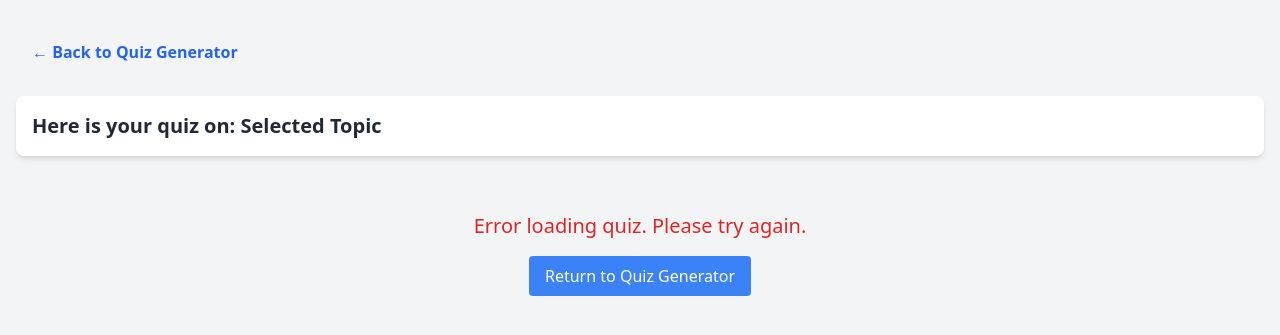
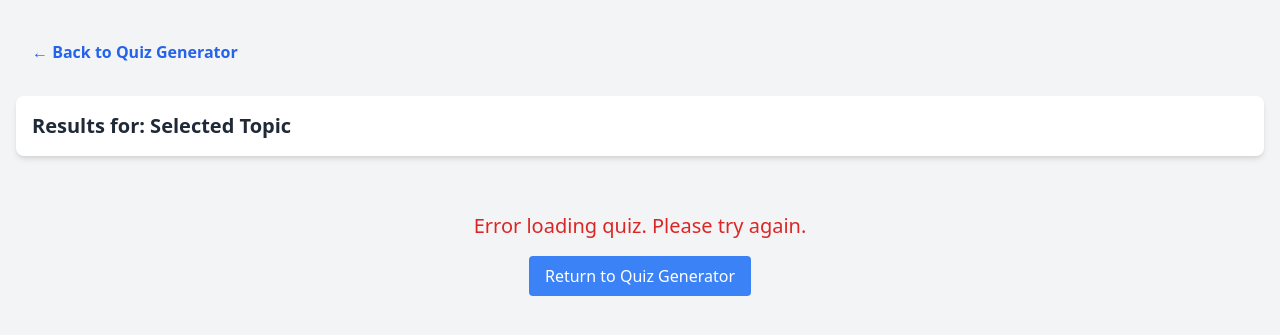
Before and after one commit to Azhar-Sharif/QuizMentor, a Flask app: page /quiz in a window 1280 px wide. Shown: the top 335 px of the page. Run offline with Flask 3, Linux system fonts and the light colour scheme; some libraries are stand-ins or nearby versions.

Commit message:
enhanced results feature

```diff
--- a/app/templates/index.html
+++ b/app/templates/index.html
@@ -53,6 +53,7 @@
             <div class="bg-white p-8 rounded-lg max-w-2xl w-full max-h-[80vh] overflow-y-auto">
                 <h2 class="text-2xl font-bold mb-4">Quiz Results</h2>
                 <div id="resultsContent"></div>
+                <div id="saveStatus" class="mt-4 text-sm"></div>
                 <button onclick="closeModal()" class="mt-6 bg-blue-500 text-white px-4 py-2 rounded hover:bg-blue-600">
                     Close
                 </button>
@@ -74,9 +75,8 @@
                 quizData = await response.json();
 
                 // Set the query text in the header
-                const urlParams = new URLSearchParams(window.location.search);
                 const queryDisplay = document.querySelector('#queryDisplay h2');
-                queryDisplay.textContent = `Here is your quiz on: ${quizData?.query || 'Selected Topic'}`;
+                queryDisplay.textContent = `Results for: ${quizData.query || quizData.topic ||'Selected Topic'}`;
 
                 initializeQuiz(quizData);
 
@@ -179,21 +179,21 @@
             showResults(results);
         }
 
-        function showResults(results) {
+
+        async function showResults(results) {
         const resultsContent = document.getElementById('resultsContent');
         const correctAnswers = results.filter(r => r.isCorrect).length;
         const totalQuestions = results.length;
+        const score = ((correctAnswers/totalQuestions) * 100);
 
-            let html = `
+        // First display results
+        resultsContent.innerHTML = `
             <div class="mb-6">
                 <p class="text-xl font-bold">Score: ${correctAnswers}/${totalQuestions}</p>
-                    <p class="text-gray-600">Percentage: ${((correctAnswers/totalQuestions) * 100).toFixed(2)}%</p>
+                <p class="text-gray-600">Percentage: ${score.toFixed(2)}%</p>
             </div>
             <div class="space-y-6">
-            `;
-
-            results.forEach(result => {
-                html += `
+                ${results.map(result => `
                     <div class="border-b pb-4">
                         <h4 class="font-semibold">Question ${result.questionNumber}</h4>
                         <p class="mt-2 text-gray-700">${result.questionText}</p>
@@ -201,16 +201,45 @@
                         ${!result.isCorrect ? `<p class="mt-1 text-gray-700">Correct answer: ${result.correctAnswer}</p>` : ''}
                         <p class="mt-2 text-sm text-gray-600"><strong>Explanation:</strong> ${result.explanation}</p>
                     </div>
-                `;
+                `).join('')}
+            </div>`;
+
+        // Show the modal immediately after displaying results
+        document.getElementById('resultsModal').classList.remove('hidden');
+
+        // Then save results
+        try {
+            const saveResponse = await fetch('/save_quiz_result', {
+                method: 'POST',
+                headers: {
+                    'Content-Type': 'application/json',
+                },
+                body: JSON.stringify({
+                    topic: quizData.topic || quizData.query || 'General Quiz',
+                    score: score,
+                    total_questions: totalQuestions
+                })
             });
 
-            html += '</div>';
-            resultsContent.innerHTML = html;
-            document.getElementById('resultsModal').classList.remove('hidden');
+            const saveStatusElement = document.getElementById('saveStatus');
+            if (saveResponse.ok) {
+                saveStatusElement.textContent = 'Quiz results saved successfully!';
+                saveStatusElement.className = 'mt-4 text-sm text-green-600';
+            } else {
+                throw new Error('Failed to save quiz results');
+            }
+        } catch (error) {
+            console.error('Error saving quiz results:', error);
+            const saveStatusElement = document.getElementById('saveStatus');
+            saveStatusElement.textContent = 'Failed to save quiz results. Please try again later.';
+            saveStatusElement.className = 'mt-4 text-sm text-red-600';
+        }
     }
 
         function closeModal() {
             document.getElementById('resultsModal').classList.add('hidden');
+            // Redirect to dashboard after closing results
+            window.location.href = '/';
         }
 
         // Add event listener for radio buttons to track progress
```
Lines whose indentation alone changed are shown as unchanged.
